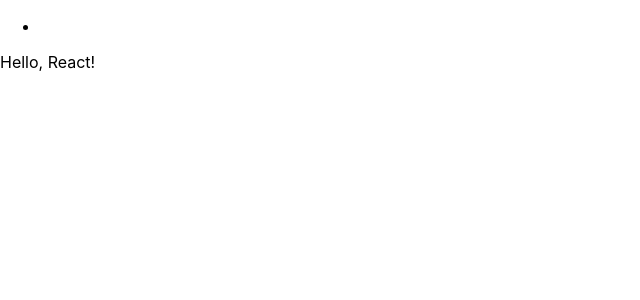
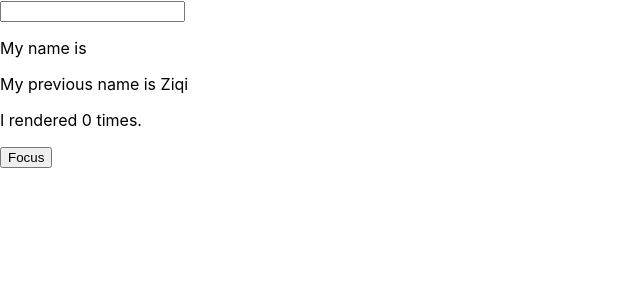
Before and after one commit to ZQWang39/React-Demo, a React (Create React App) app: page / in a window 1280 px wide. Shown: the top 300 px of the page, without its empty margins (0-640 px from the left). Built offline with nearby package versions, Linux system fonts and the light colour scheme.

Commit message:
Initial commit

```diff
--- a/src/App.js
+++ b/src/App.js
@@ -1,12 +1,5 @@
-import React from "react";
-import Header from "./Header.jsx";
-
 function App() {
-  return (
-    <div className="App">
-      <Header />
-    </div>
-  );
+  return <div></div>;
 }
 
 export default App;
--- /dev/null
+++ b/src/components/UseRef/UseRef.jsx
@@ -0,0 +1,41 @@
+/* eslint-disable no-unused-expressions */
+import React, { useState, useEffect, useRef } from "react";
+
+const UseRef = () => {
+  const [name, setName] = useState("");
+  const renderCount = useRef(0);
+  const inputRef = useRef("");
+  const prevName = useRef("Ziqi");
+
+  useEffect(() => {
+    renderCount.current = renderCount.current + 1;
+  }, [name]);
+
+  const focus = () => {
+    inputRef.current.focus();
+  };
+
+  useEffect(() => {
+    prevName.current = name;
+  }, [name]);
+
+  return (
+    <div>
+      <input
+        ref={inputRef}
+        type="text"
+        onChange={(e) => {
+          setName(e.target.value);
+        }}
+        value={name}
+      />
+      <p>My name is {name}</p>
+      <p>My previous name is {prevName.current}</p>
+      <p>I rendered {renderCount.current} times.</p>
+
+      <button onClick={focus}>Focus</button>
+    </div>
+  );
+};
+
+export default UseRef;
--- a/src/index.js
+++ b/src/index.js
@@ -2,10 +2,12 @@ import React from "react";
 import ReactDOM from "react-dom";
 import "./index.css";
 import App from "./App";
+import UseRef from "./components/UseRef/UseRef";
 
 ReactDOM.render(
   <React.StrictMode>
     <App />
+    <UseRef />
   </React.StrictMode>,
   document.getElementById("root")
 );
```
Also changed, not shown: 1 other file (tests, documents, lock files or other folders).
